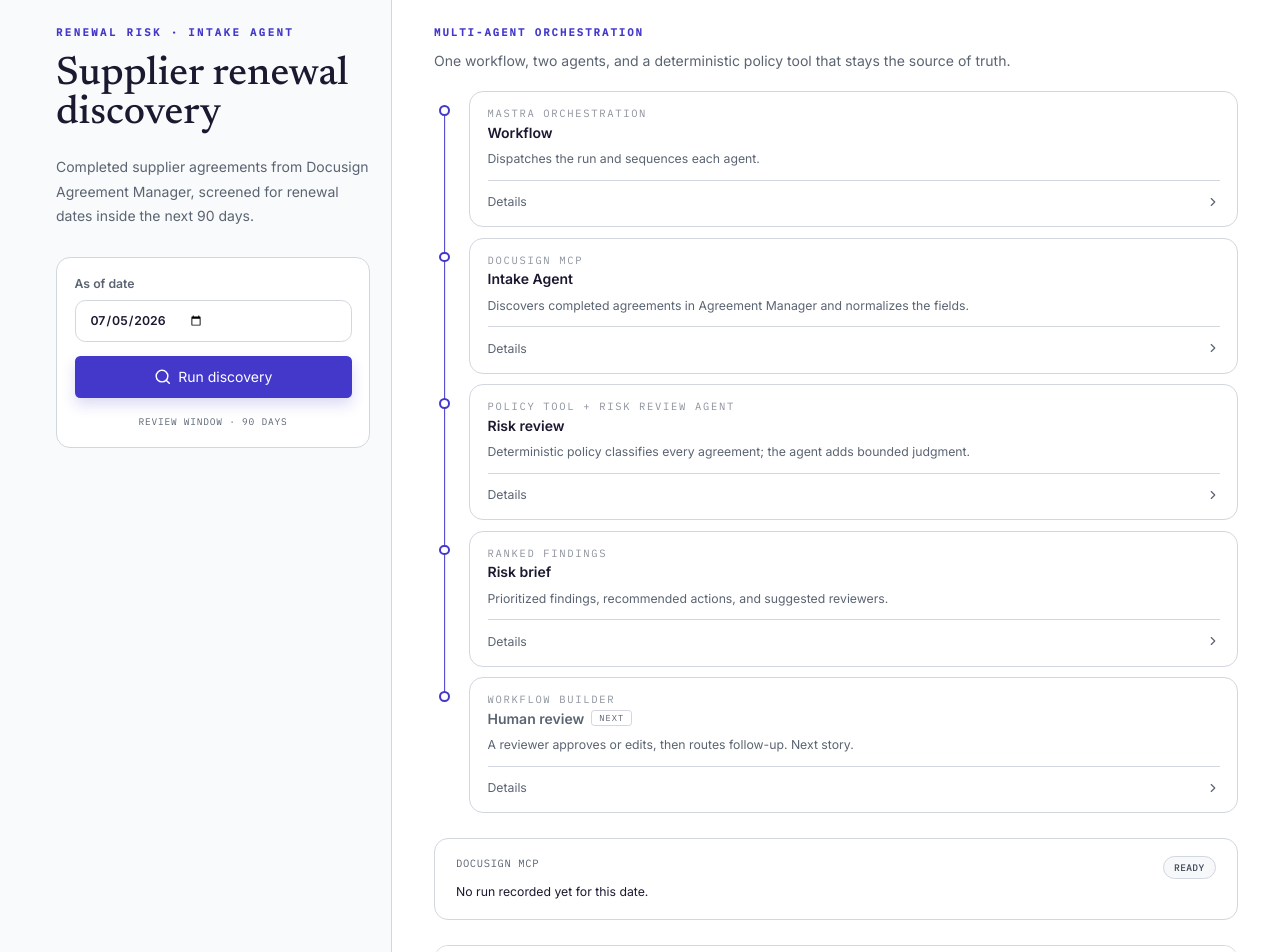
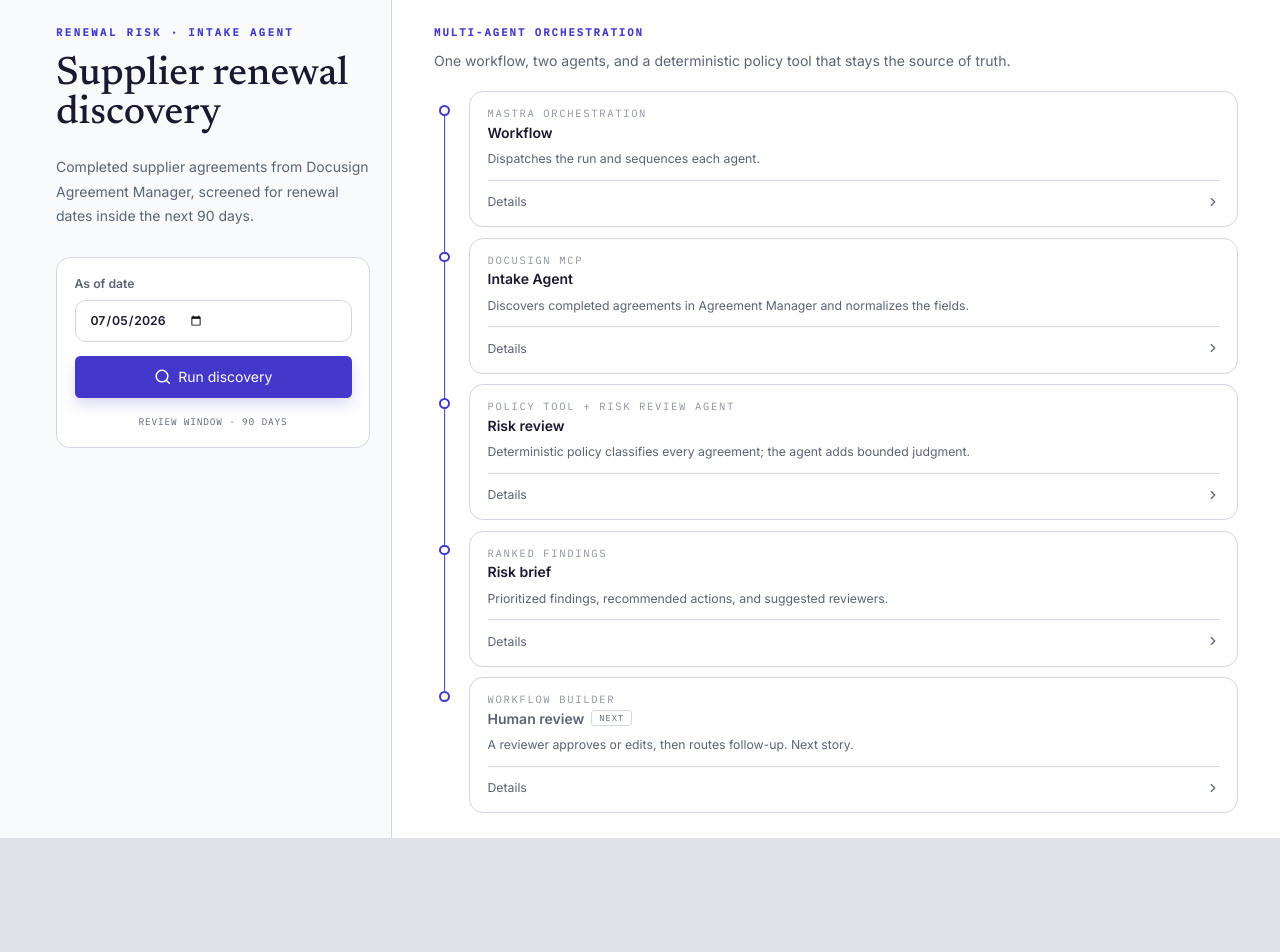
Before and after one commit to dgalarza/docusign-renewal-risk-agent, a Next.js app: page / in a window 1280 px wide. Shown: the top 952 px of the page. After the commit the page ends 838 px from the top, so only its background shows below. Built offline with nearby package versions, Linux system fonts and the light colour scheme.

Commit message:
Hide idle run result panels

```diff
--- a/src/app/page.tsx
+++ b/src/app/page.tsx
@@ -327,7 +327,9 @@ export default function RenewalDiscoveryPage() {
               </Alert>
             ) : null}
 
-            {status !== 'loading' ? <ResultBar result={result} status={status} /> : null}
+            {status !== 'idle' && status !== 'loading' ? (
+              <ResultBar result={result} status={status} />
+            ) : null}
 
             {rows.length > 0 ? <SummaryStrip rows={rows} riskBrief={result?.riskBrief ?? null} /> : null}
             {result?.riskReview ? (
@@ -355,7 +357,7 @@ export default function RenewalDiscoveryPage() {
                 }}
                 onSubmitDecision={submitDecision}
               />
-            ) : status !== 'loading' ? (
+            ) : status !== 'idle' && status !== 'loading' ? (
               <EmptyState
                 status={status}
                 isLoading={isLoading}
```
